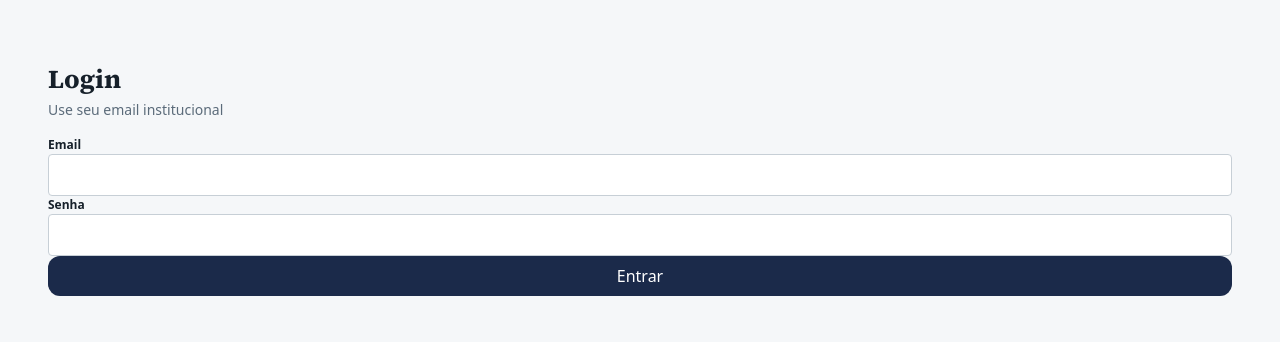
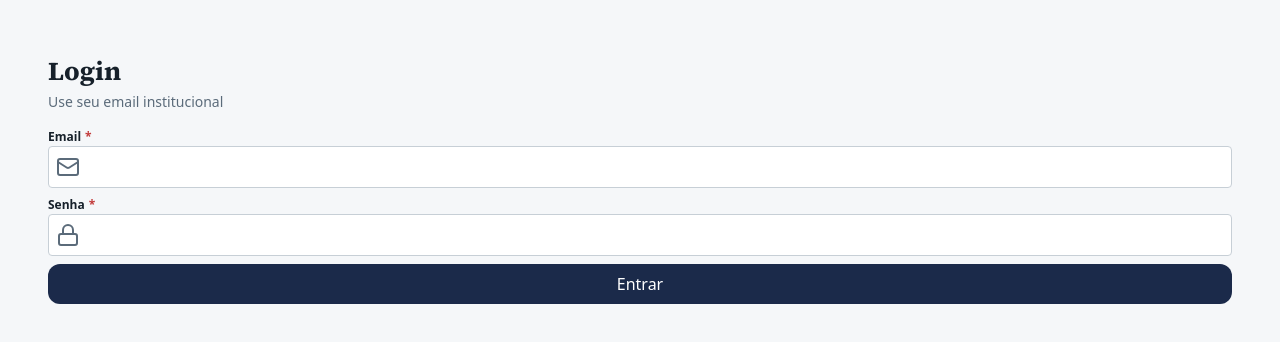
Before and after one commit to Marco-Veio/sistema-de-gestao-escolar-frontend, a Next.js app: page / in a window 1280 px wide. Shown: the part 222-564 px from the top of the page. Built offline with nearby package versions, Linux system fonts and the light colour scheme.

Commit message:
icone nos inputs

```diff
--- a/app/page.tsx
+++ b/app/page.tsx
@@ -1,5 +1,6 @@
 import Button from "@/components/Button";
 import Input from "@/components/Input";
+import { Mail, Lock } from "lucide-react";
 
 import { login } from "./actions";
 
@@ -14,9 +15,16 @@ export default function Login() {
           </p>
         </div>
 
-        <form className="flex flex-col w-full" action={login}>
-          <Input id="email" label="Email" name="email" />
-          <Input id="password" label="Senha" name="senha" type="password" />
+        <form className="flex flex-col w-full gap-sm" action={login}>
+          <Input id="email" label="Email" name="email" required icon={Mail} />
+          <Input
+            id="password"
+            label="Senha"
+            name="senha"
+            type="password"
+            required
+            icon={Lock}
+          />
           <Button type="submit" variant="primary">
             Entrar
           </Button>
--- a/components/Input.tsx
+++ b/components/Input.tsx
@@ -1,11 +1,13 @@
 import { ComponentProps } from "react";
 import { twMerge } from "tailwind-merge";
+import { LucideIcon } from "lucide-react";
 
 interface Props extends ComponentProps<"input"> {
   label?: string;
   caption?: string;
   error?: string;
   required?: boolean;
+  icon?: LucideIcon;
   variant?:
     | "default"
     | "rounded"
@@ -22,6 +24,7 @@ export default function Input({
   error,
   required = false,
   variant = "default",
+  icon: Icon,
   ...props
 }: Props) {
   return (
@@ -32,15 +35,23 @@ export default function Input({
       >
         {label} {required && <p className="text-error">*</p>}
       </label>
+
+      <div className="relative">
+        {Icon && (
+          <Icon className="absolute left-sm top-1/2 -translate-y-1/2 text-text-muted" />
+        )}
         <input
           id={id}
           {...props}
           className={twMerge(
-          "p-sm bg-surface border border-border-strong rounded-sm text-data text-text font-data placeholder:text-text-muted focus:border-primary focus:outline-none focus:shadow-[0px_0px_4px_2px_rgb(0_0_0/50%)]",
+            "w-full p-sm bg-surface border border-border-strong rounded-sm text-data text-text font-data placeholder:text-text-muted focus:border-primary focus:outline-none focus:shadow-[0px_0px_4px_2px_rgb(0_0_0/50%)]",
             variant === "rounded" && "rounded-full",
             error && "border-error",
+            Icon && "pl-2xl",
           )}
         />
+      </div>
+
       <p
         className={twMerge(
           "text-text text-caption font-caption",
--- a/package.json
+++ b/package.json
@@ -9,6 +9,7 @@
     "lint": "eslint"
   },
   "dependencies": {
+    "lucide-react": "^1.65.0",
     "next": "16.4.3",
     "react": "19.3.0",
     "react-dom": "19.3.0",
```
Also changed, not shown: 1 other file (tests, documents, lock files or other folders). Lines whose indentation alone changed are shown as unchanged.
